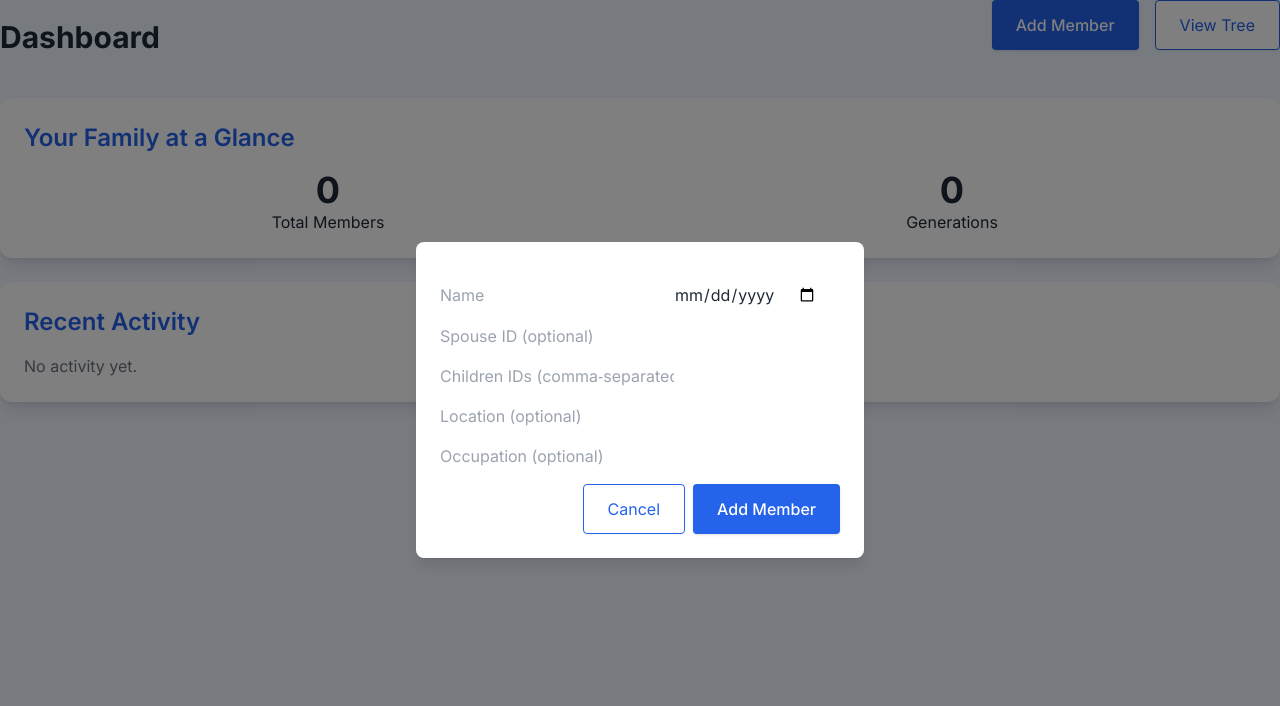
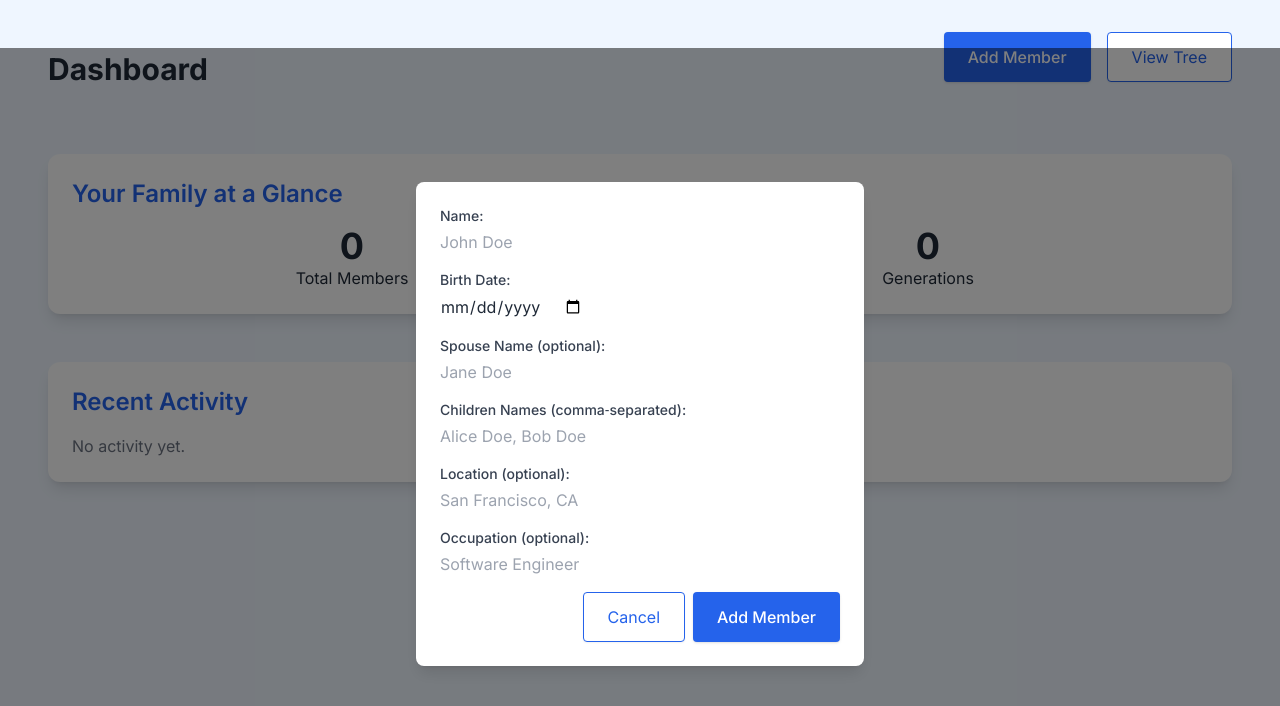
Before and after one commit to jareynaldo/Family-Tree, a Next.js app in the folder family-tree/: page /dashboard in a window 1280 px wide. Both pictures are taken after a click on the button "Add Member". Shown: the top 706 px of the page. Built offline with nearby package versions, Linux system fonts and the light colour scheme.

Commit message:
you can add members!!

```diff
--- a/family-tree/src/app/dashboard/page.js
+++ b/family-tree/src/app/dashboard/page.js
@@ -1,4 +1,5 @@
 'use client';
+
 import { useState } from 'react';
 import { useFamily }  from '@/context/FamilyContext';
 import StatsCard       from '@/components/StatsCard';
@@ -7,34 +8,37 @@ import QuickActions    from '@/components/QuickActions';
 import AddMemberForm   from '@/components/AddMemberForm';
 
 export default function Dashboard() {
-  const { members, loading, refresh } = useFamily();
-  const [openForm, setOpenForm] = useState(false);
+  const { members, loading, refresh, addMember } = useFamily();
+  const [showForm, setShowForm] = useState(false);
 
-  if (loading) return <p>Loading…</p>;
+  if (loading) return <p className="p-8 text-center">Loading…</p>;
 
   return (
-    <>
+    <div className="px-12 py-8 max-w-7xl mx-auto space-y-12">
+      {/* Header */}
       <div className="flex items-center justify-between mb-6">
-        <h2 className="text-3xl font-bold text-text">Dashboard</h2>
+        <h2 className="text-3xl font-bold">Dashboard</h2>
         <QuickActions
-          onAdd={() => setOpenForm(true)}
-          onViewTree={() => window.location.href = "/tree"}
+          onAdd={() => setShowForm(true)}
+          onViewTree={() => window.location.href = '/tree'}
         />
       </div>
 
+      {/* Stats + Activity */}
       <StatsCard members={members} />
       <RecentActivity members={members} />
 
-      {openForm && (
+      {/* Modal Add Member */}
+      {showForm && (
         <div className="fixed inset-0 bg-black bg-opacity-50 flex items-center justify-center">
           <AddMemberForm
             onClose={() => {
-              setOpenForm(false);
+              setShowForm(false);
               refresh();
             }}
           />
         </div>
       )}
-    </>
+    </div>
   );
 }
--- a/family-tree/src/components/AddMemberForm.jsx
+++ b/family-tree/src/components/AddMemberForm.jsx
@@ -8,33 +8,37 @@ export default function AddMemberForm({ onClose }) {
   const [form, setForm] = useState({
     name: '',
     birthDate: '',
-    spouseId: '',
-    childrenIds: [],
+    spouseName: '',
+    childrenRaw: '',      // comma‑separated names
     location: '',
-    occupation: ''
+    occupation: '',
   });
   const [error, setError] = useState('');
 
   const handleChange = (e) => {
     const { name, value } = e.target;
-    setForm(prev => ({ ...prev, [name]: value }));
-  };
-
-  const handleChildrenChange = (e) => {
-    setForm(prev => ({
-      ...prev,
-      childrenIds: e.target.value
-        .split(',')
-        .map(s => s.trim())
-        .filter(s => s)
-    }));
+    setForm((prev) => ({ ...prev, [name]: value }));
   };
 
   const handleSubmit = async (e) => {
     e.preventDefault();
     setError('');
+
+    // turn comma‑string into array of trimmed child names
+    const childrenNames = form.childrenRaw
+      .split(',')
+      .map((s) => s.trim())
+      .filter((s) => s);
+
     try {
-      await addMember(form);
+      await addMember({
+        name: form.name,
+        birthDate: form.birthDate,
+        spouseName: form.spouseName || null,
+        childrenNames,
+        location: form.location,
+        occupation: form.occupation,
+      });
       onClose();
     } catch (err) {
       setError(err.message || 'Failed to add member');
@@ -42,61 +46,116 @@ export default function AddMemberForm({ onClose }) {
   };
 
   return (
-    <form onSubmit={handleSubmit} className="space-y-4 bg-white p-6 rounded-lg shadow-lg w-full max-w-md">
+    <form
+      onSubmit={handleSubmit}
+      className="space-y-4 bg-white p-6 rounded-lg shadow-lg w-full max-w-md"
+    >
       {error && <div className="text-red-600">{error}</div>}
 
+      {/* Name */}
+      <div>
+        <label htmlFor="name" className="block text-sm font-medium text-gray-700">
+          Name:
+        </label>
         <input
+          id="name"
+          name="name"
           type="text"
-        name="name"
-        placeholder="Name"
           required
+          placeholder="John Doe"
+          value={form.name}
           onChange={handleChange}
-        className="input-field"
+          className="input-field mt-1"
         />
+      </div>
 
+      {/* Birth Date */}
+      <div>
+        <label htmlFor="birthDate" className="block text-sm font-medium text-gray-700">
+          Birth Date:
+        </label>
         <input
+          id="birthDate"
+          name="birthDate"
           type="date"
-        name="birthDate"
-        placeholder="Birth Date"
           required
+          value={form.birthDate}
           onChange={handleChange}
-        className="input-field"
+          className="input-field mt-1"
         />
+      </div>
 
+      {/* Spouse Name */}
+      <div>
+        <label htmlFor="spouseName" className="block text-sm font-medium text-gray-700">
+          Spouse Name (optional):
+        </label>
         <input
+          id="spouseName"
+          name="spouseName"
           type="text"
-        name="spouseId"
-        placeholder="Spouse ID (optional)"
+          placeholder="Jane Doe"
+          value={form.spouseName}
           onChange={handleChange}
-        className="input-field"
+          className="input-field mt-1"
         />
+      </div>
 
+      {/* Children Names */}
+      <div>
+        <label htmlFor="childrenRaw" className="block text-sm font-medium text-gray-700">
+          Children Names (comma‑separated):
+        </label>
         <input
+          id="childrenRaw"
+          name="childrenRaw"
           type="text"
-        name="childrenIds"
-        placeholder="Children IDs (comma‑separated)"
-        onChange={handleChildrenChange}
-        className="input-field"
+          placeholder="Alice Doe, Bob Doe"
+          value={form.childrenRaw}
+          onChange={handleChange}
+          className="input-field mt-1"
         />
+      </div>
 
+      {/* Location */}
+      <div>
+        <label htmlFor="location" className="block text-sm font-medium text-gray-700">
+          Location (optional):
+        </label>
         <input
+          id="location"
+          name="location"
           type="text"
-        name="location"
-        placeholder="Location (optional)"
+          placeholder="San Francisco, CA"
+          value={form.location}
           onChange={handleChange}
-        className="input-field"
+          className="input-field mt-1"
         />
+      </div>
 
+      {/* Occupation */}
+      <div>
+        <label htmlFor="occupation" className="block text-sm font-medium text-gray-700">
+          Occupation (optional):
+        </label>
         <input
+          id="occupation"
+          name="occupation"
           type="text"
-        name="occupation"
-        placeholder="Occupation (optional)"
+          placeholder="Software Engineer"
+          value={form.occupation}
           onChange={handleChange}
-        className="input-field"
+          className="input-field mt-1"
         />
+      </div>
 
+      {/* Actions */}
       <div className="flex justify-end space-x-2">
-        <button type="button" onClick={onClose} className="btn-secondary">
+        <button
+          type="button"
+          onClick={onClose}
+          className="btn-secondary"
+        >
           Cancel
         </button>
         <button type="submit" className="btn-primary">
--- a/family-tree/src/components/StatsCard.jsx
+++ b/family-tree/src/components/StatsCard.jsx
@@ -1,33 +1,34 @@
 'use client';
 
-function calcAge(birthDate) {
-  const diff = Date.now() - new Date(birthDate).getTime();
-  return Math.floor(diff / (1000*60*60*24*365));
-}
+function computeGenerations(members) {
+  if (!Array.isArray(members) || members.length === 0) return 0;
 
-// Depth‑first search to compute max generation depth
-function computeGenerations(members) {
-  const map = new Map(members.map(m => [m.id, m]));
+  const mapByName = new Map(members.map(m => [m.name, m]));
   let maxGen = 0;
 
-  function dfs(id, depth, seen) {
+  function dfs(name, depth, seen) {
     maxGen = Math.max(maxGen, depth);
-    const member = map.get(id);
-    for (const childId of member.childrenIds) {
-      if (!seen.has(childId)) {
-        seen.add(childId);
-        dfs(childId, depth + 1, seen);
+    const member = mapByName.get(name);
+    const children = member?.childrenNames || [];
+
+    for (const child of children) {
+      if (!seen.has(child)) {
+        seen.add(child);
+        dfs(child, depth + 1, seen);
       }
     }
   }
 
-  members.forEach(m => dfs(m.id, 1, new Set([m.id])));
+  for (const m of members) {
+    dfs(m.name, 1, new Set([m.name]));
+  }
+
   return maxGen;
 }
 
-export default function StatsCard({ members }) {
-  const total = members.length;
-  const generations = members.length ? computeGenerations(members) : 0;
+export default function StatsCard({ members = [] }) {
+  const total = Array.isArray(members) ? members.length : 0;
+  const generations = total ? computeGenerations(members) : 0;
 
   return (
     <div className="card mb-6">
--- a/family-tree/src/context/FamilyContext.js
+++ b/family-tree/src/context/FamilyContext.js
@@ -9,13 +9,13 @@ const FamilyContext = createContext();
 export function FamilyProvider({ children }) {
   const { token } = useAuth();
   const [members, setMembers] = useState([]);
-  const [loading, setLoading] = useState(true);
+  const [loading,  setLoading]  = useState(true);
 
   const refresh = async () => {
     setLoading(true);
     try {
       const data = await familyService.getFamilyMembers(token);
-      setMembers(data);
+      setMembers(Array.isArray(data) ? data : []);
     } catch (err) {
       console.error('Failed to load family:', err);
       setMembers([]);
@@ -34,13 +34,14 @@ export function FamilyProvider({ children }) {
 
   const addMember = async (memberData) => {
     const m = await familyService.addFamilyMember(memberData, token);
-    setMembers((prev) => [...prev, m]);
+    setMembers(prev => {
+      const list = Array.isArray(prev) ? prev : [];
+      return [...list, m];
+    });
   };
 
   return (
-    <FamilyContext.Provider
-      value={{ members, loading, refresh, addMember }}
-    >
+    <FamilyContext.Provider value={{ members, loading, refresh, addMember }}>
       {children}
     </FamilyContext.Provider>
   );
```
Also changed, not shown: family-tree/src/app/globals.css (line endings or trailing spaces), 2 other files (tests, documents, lock files or other folders). Lines whose indentation alone changed are shown as unchanged.
